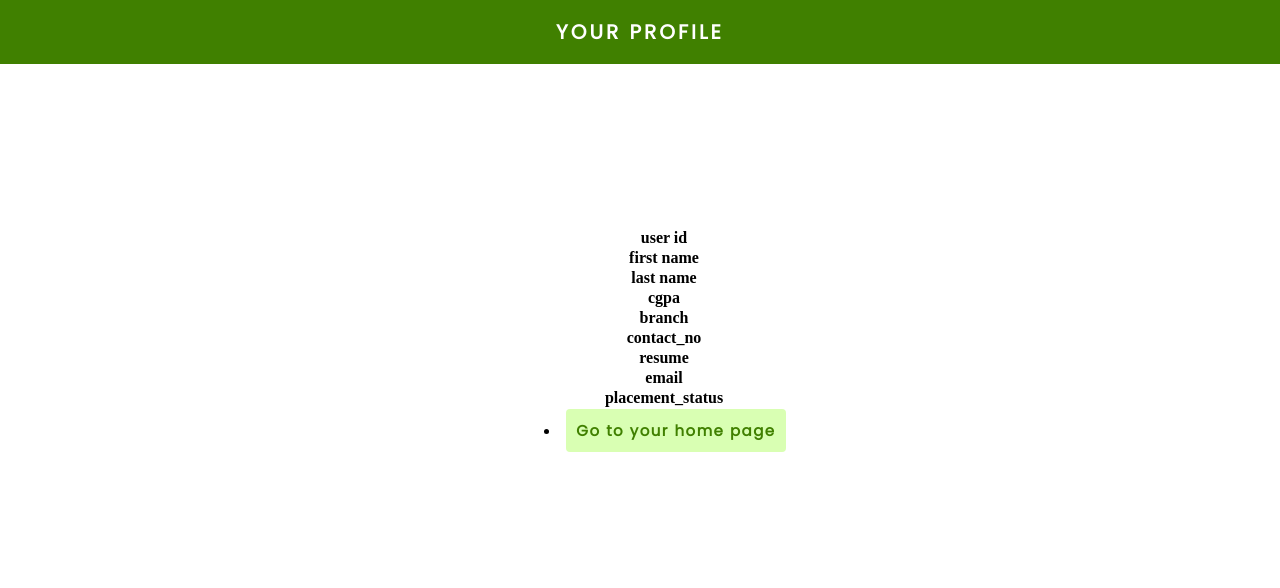
After one commit to sri-1729/placement_system, a Flask app: template app/templates/view_profile.html in a window 1280 px wide. The commit adds this page. Shown: the top 588 px of the page. Run offline with Flask 2, Linux system fonts and the light colour scheme; the template is opened without the code that fills it, so the values that code supplies are empty.

Commit message:
adds views_profile

```diff
--- a/app/models.py
+++ b/app/models.py
@@ -47,8 +47,8 @@ class Profile(db.Model):
 	branch = db.Column(db.String(5))
 	contact_no = db.Column(db.String(13))
 	email_id = db.Column(db.String(70))
-	resume_link = db.Column(db.String())
-	placement_status = db.Column(db.String(1))
+	resume_link = db.Column(db.String(100))
+	placement_status = db.Column(db.String(20))
 
 
 #Role Table
@@ -60,7 +60,7 @@ class Role(db.Model):
 	jd_link = db.Column(db.String(50))
 	ctc = db.Column(db.String(15))
 	last_date = db.Column(db.DateTime())
-	admin_id = db.Column(db.String(50), db.ForeignKey('login.userid'), primary_key=True)
+	admin_id = db.Column(db.String(50), db.ForeignKey('login.userid'))
 	schedule_id = db.Column(db.Integer, db.ForeignKey('schedule.schedule_id'))
 
 #Schedule Table
--- a/app/templates/home.html
+++ b/app/templates/home.html
@@ -39,7 +39,7 @@
 <img src ="{{ url_for('static', filename='images/undraw_Brainstorming_re_1lmw.png') }}">
 <ul class="function">
 <li><a href="{{ url_for('profile.edit_profile')}}" class="link-button">Edit Your Profile</a></li>
-<li><a href="#" class="link-button">View Your Profile</a></li>
+<li><a href="{{ url_for('profile.view_profile')}}" class="link-button">View Your Profile</a></li>
 <li><a href="{{ url_for('jobs.view_jobs') }}" class="link-button">Eligible Roles</a></li>
 </ul>
 </div>
--- /dev/null
+++ b/app/templates/view_profile.html
@@ -0,0 +1,76 @@
+{% extends "base.html" %}
+
+{% block title %}ViewProfile{% endblock %}
+{% block head %}
+
+<link rel="stylesheet" type = text/css href="{{ url_for('static', filename='style.css') }}">
+<link rel="stylesheet" type = text/css href="{{ url_for('static', filename='fstyles.css') }}">
+<link rel="preconnect" href="https://fonts.googleapis.com">
+<link rel="preconnect" href="https://fonts.gstatic.com" crossorigin>
+<link href="https://fonts.googleapis.com/css2?family=Poppins&display=swap" rel="stylesheet">
+
+{% endblock %}
+{% block body %}
+<nav>
+	<div class="logo">
+		<h4>your profile</h4>
+	</div>
+</nav>
+<div class = 'div-form'>
+<table class="table">
+
+
+
+  <tbody>
+    <tr>
+      <th scope="row">user id</th>
+
+      <td>{{profile['stu_uid']}}</td>
+    </tr>
+    <tr>
+      <th scope="row">first name</th>
+
+      <td>{{profile['fname']}}</td>
+    </tr>
+    <tr>
+      <th scope="row">last name</th>
+
+      <td>{{profile['lname']}}</td>
+    </tr>
+    <tr>
+      <th scope="row">cgpa</th>
+
+      <td>{{profile['cgpa']}}</td>
+    </tr>
+    <tr>
+      <th scope="row">branch</th>
+
+      <td>{{profile['branch']}}</td>
+    </tr>
+    <tr>
+      <th scope="row">contact_no</th>
+
+      <td>{{profile['contact_no']}}</td>
+    </tr>
+    <tr>
+      <th scope="row">resume</th>
+
+      <td>{{profile['resume']}}</td>
+    </tr>
+    <tr>
+      <th scope="row">email</th>
+
+      <td>{{profile['mail_id']}}</td>
+    </tr>
+    <tr>
+      <th scope="row">placement_status</th>
+
+      <td>{{profile['placement_status']}}</td>
+    </tr>
+  </tbody>
+</table>
+
+
+<li><a href="{{ url_for('main.home')}}" class="link-button"> Go to your home page</a></li>
+</div>
+{% endblock %}
```
Also changed, not shown: app/profile/views.py (+8 -6 lines).
